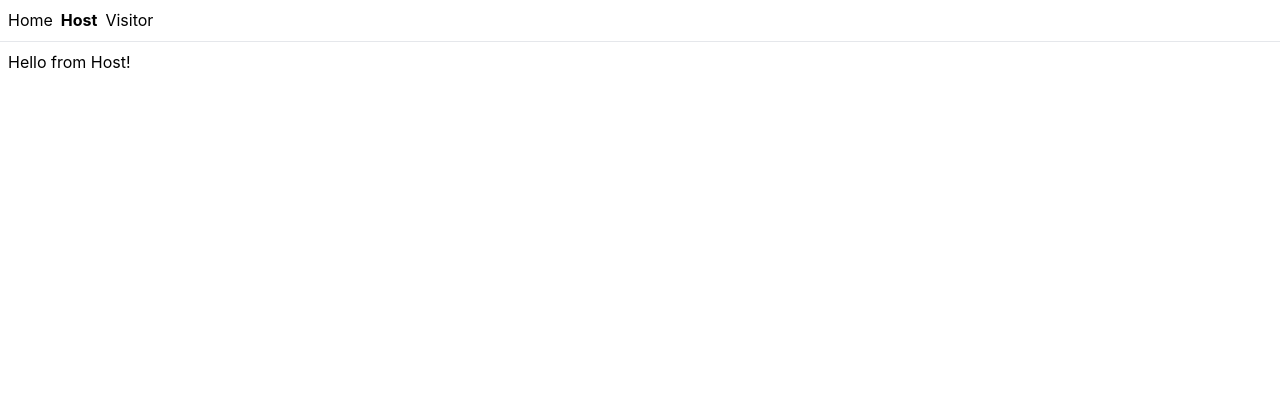
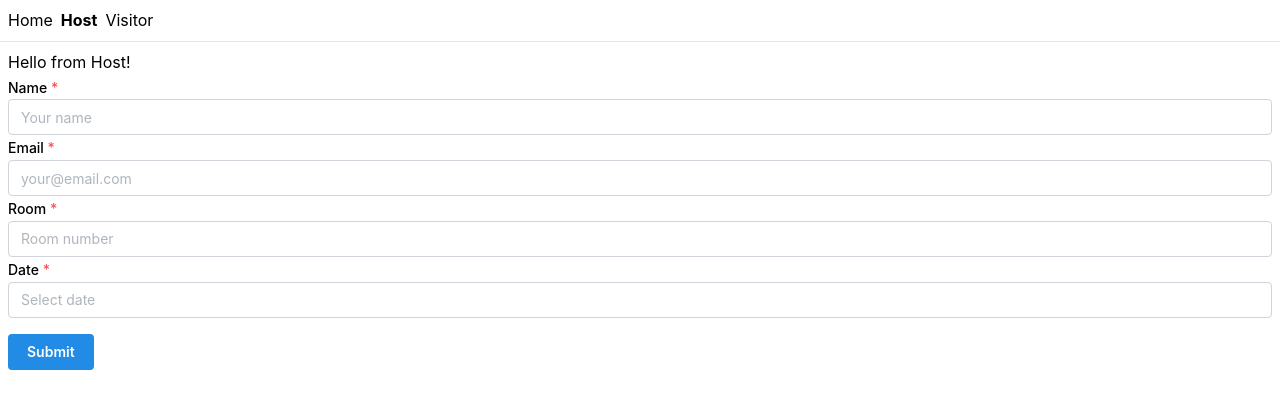
Before and after one commit to JesperWe/vm, a React (Vite) app: page /host in a window 1280 px wide. Shown: the top 408 px of the page. Built offline with nearby package versions, Linux system fonts and the light colour scheme.

Commit message:
added mantine form

```diff
--- a/components/Form.tsx
+++ b/components/Form.tsx
@@ -1,62 +1,61 @@
-import React, { useState } from 'react';
+import { Button, Checkbox, Group, TextInput } from '@mantine/core';
+import { DateInput } from '@mantine/dates';
+import { useForm } from '@mantine/form';
 
-const Form = () => {
-  const [formData, setFormData] = useState({
+function Form() {
+  const form = useForm({
+    mode: 'uncontrolled',
+    initialValues: {
       name: '',
       email: '',
+      room: '',
       date: '',
-    room: ''
+      termsOfService: false,
+    },
+
+    validate: {
+      email: (value) => (/^\S+@\S+$/.test(value) ? null : 'Invalid email'),
+      name: (value) => (value.trim().length > 0 ? null : 'Name is required'),
+      room: (value) => (value.trim().length > 0 ? null : 'Room is required'),
+      date: (value) => (value ? null : 'Date is required'),
+    },
   });
 
-  const handleChange = (e) => {
-    const { name, value } = e.target;
-    setFormData({
-      ...formData,
-      [name]: value
-    });
-  };
+  return (
+    <form onSubmit={form.onSubmit((values) => console.log(values))}>
+      <TextInput
+        withAsterisk
+        label="Name"
+        placeholder="Your name"
+        {...form.getInputProps('name')}
+      />
 
-  const handleSubmit = (e) => {
-    e.preventDefault();
-    // Handle form submission logic here
-    console.log('Form submitted:', formData);
-  };
+      <TextInput
+        withAsterisk
+        label="Email"
+        placeholder="your@email.com"
+        {...form.getInputProps('email')}
+      />
 
-  return (
-    <div>
-      <form onSubmit={handleSubmit}>
-        <input
-          type="text"
-          name="name"
-          placeholder="Name"
-          value={formData.name}
-          onChange={handleChange}
+      <TextInput
+        withAsterisk
+        label="Room"
+        placeholder="Room number"
+        {...form.getInputProps('room')}
       />
-        <input
-          type="email"
-          name="email"
-          placeholder="E-mail"
-          value={formData.email}
-          onChange={handleChange}
+
+      <DateInput
+        withAsterisk
+        label="Date"
+        placeholder="Select date"
+        {...form.getInputProps('date')}
       />
-        <input
-          type="date"
-          name="date"
-          placeholder="Date / Time"
-          value={formData.date}
-          onChange={handleChange}
-        />
-        <input
-          type="text"
-          name="room"
-          placeholder="Room"
-          value={formData.room}
-          onChange={handleChange}
-        />
-        <button type="submit">Submit</button>
+
+      <Group mt="md">
+        <Button type="submit">Submit</Button>
+      </Group>
     </form>
-    </div>
   );
-};
+}
 
 export default Form;
--- a/src/main.tsx
+++ b/src/main.tsx
@@ -12,6 +12,7 @@ import { TanStackRouterDevtools } from "@tanstack/router-devtools";
 import "@mantine/core/styles.css";
 
 import { MantineProvider } from "@mantine/core";
+import Form from "../components/Form";
 
 const rootRoute = createRootRoute({
   component: () => (
@@ -50,7 +51,9 @@ const hostRouter = createRoute({
   getParentRoute: () => rootRoute,
   path: "/host",
   component: function HostPage() {
-    return <div className="p-2">Hello from Host!</div>;
+    return <div className="p-2">Hello from Host!
+    <Form/>
+    </div>;
   },
 });
 
```
Lines whose indentation alone changed are shown as unchanged.
